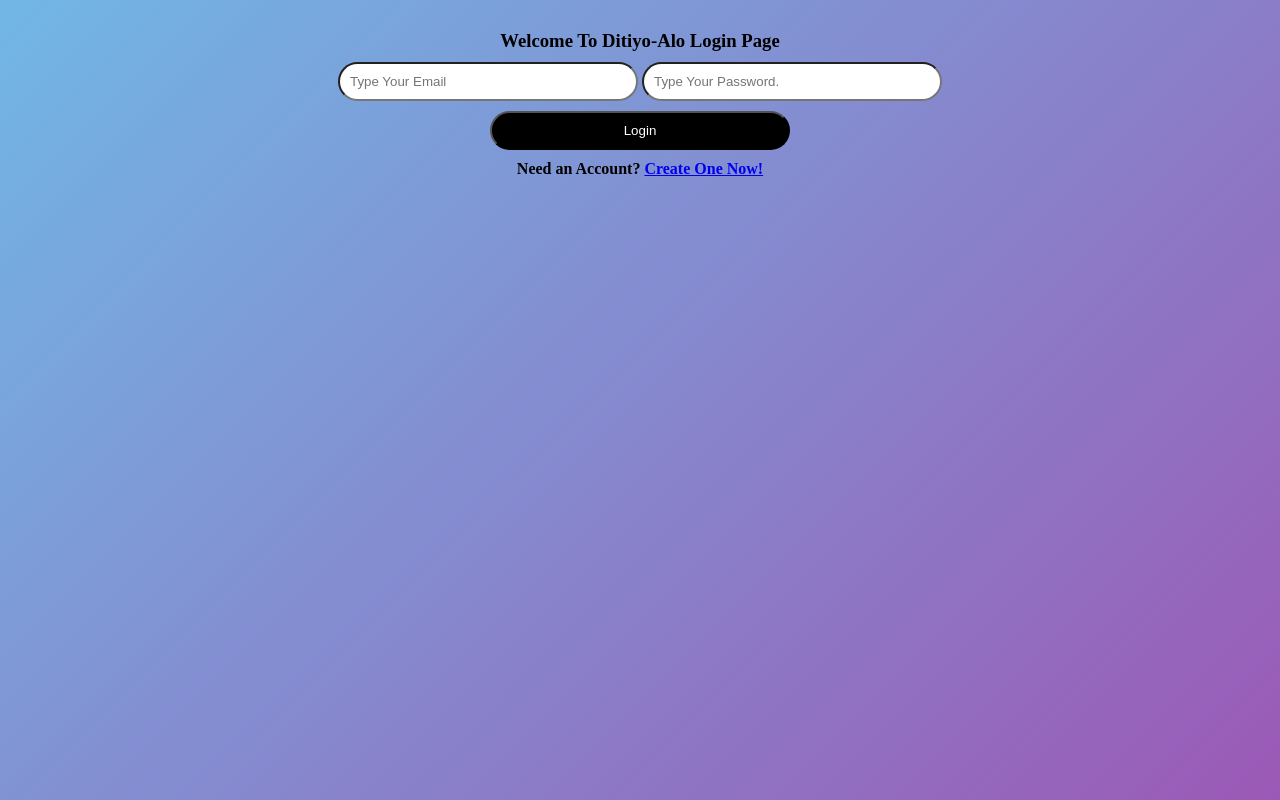
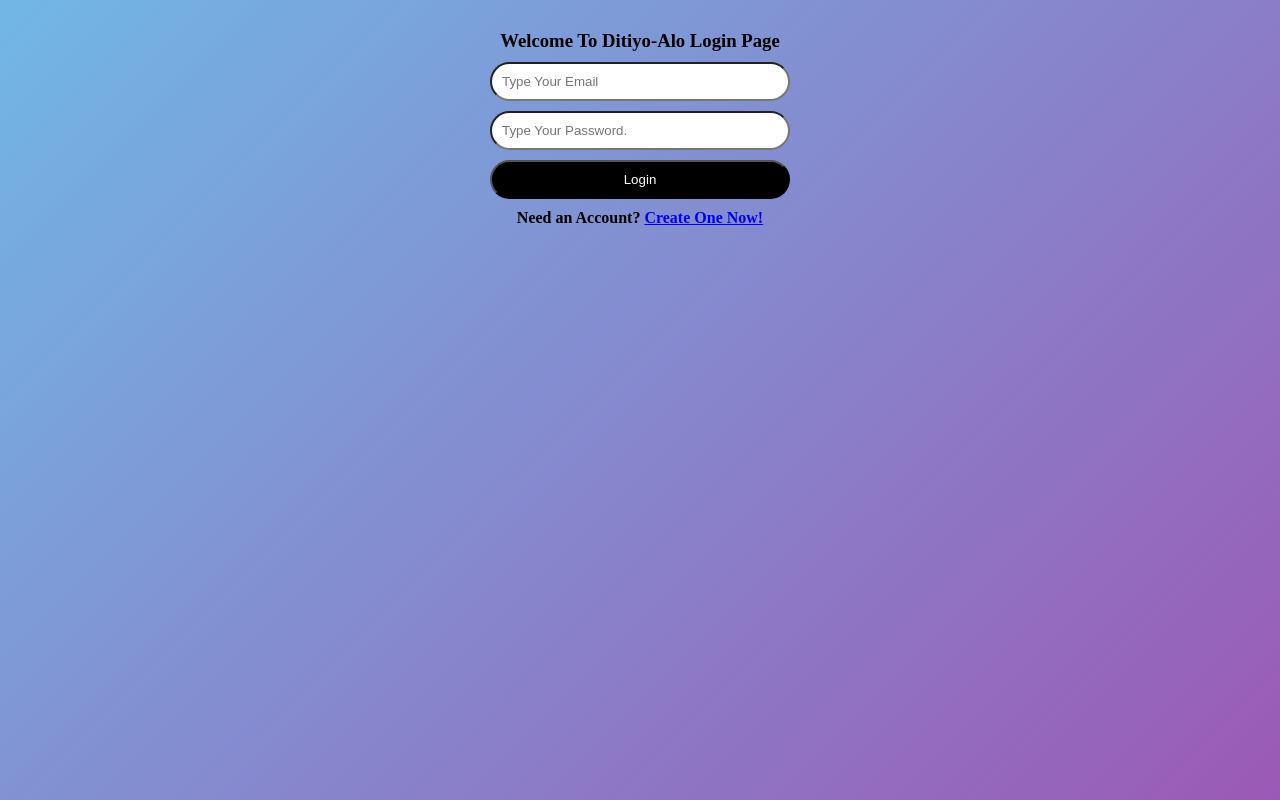
Before and after one commit to hmathir/login-registration-using-html-css, a plain HTML site: page index.html in a window 1280 px wide. Drawn offline with Linux system fonts and the light colour scheme.

Commit message:
fix some bug

```diff
--- a/css/login.css
+++ b/css/login.css
@@ -23,7 +23,7 @@ body {
   width: 300px;
   box-sizing: border-box;
   border-radius: 20px;
-  display: b;
+  display: block;
 }
 .btn {
   background-color: black;
```
